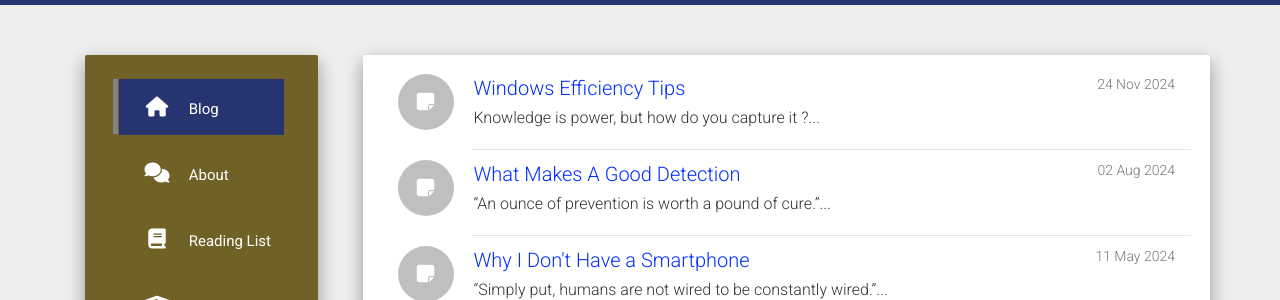
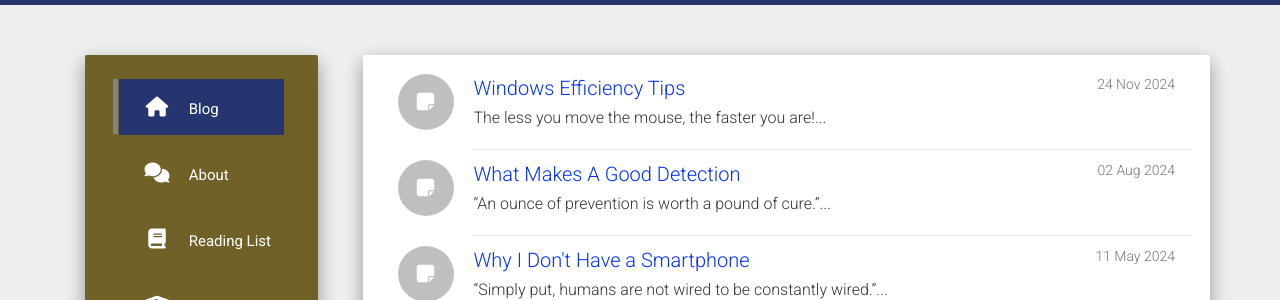
Before and after one commit to azotheblue/blog, a Jekyll site: the page built from index.html, in a window 1280 px wide. Shown: the part 209-509 px from the top of the page. Built offline with Jekyll 4.4.1, drawn with Linux system fonts in a browser that asks for light colours; nearby versions of some CDN libraries; the list of posts is cut into pages by our own code.

Commit message:
Update 2024-11-24-Windows-Hotkeys.md

```diff
--- a/_posts/2024-11-24-Windows-Hotkeys.md
+++ b/_posts/2024-11-24-Windows-Hotkeys.md
@@ -6,7 +6,7 @@ categories: knowledge
 excerpt_separator: <!--more-->
 ---
 
-Knowledge is power, but how do you capture it ?
+The less you move the mouse, the faster you are!
 
 <!--more-->
 
```
